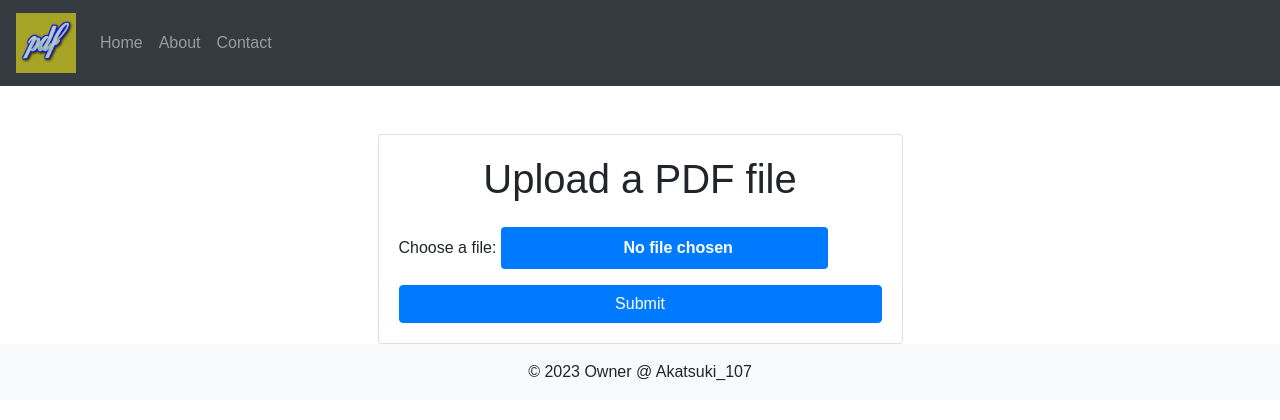
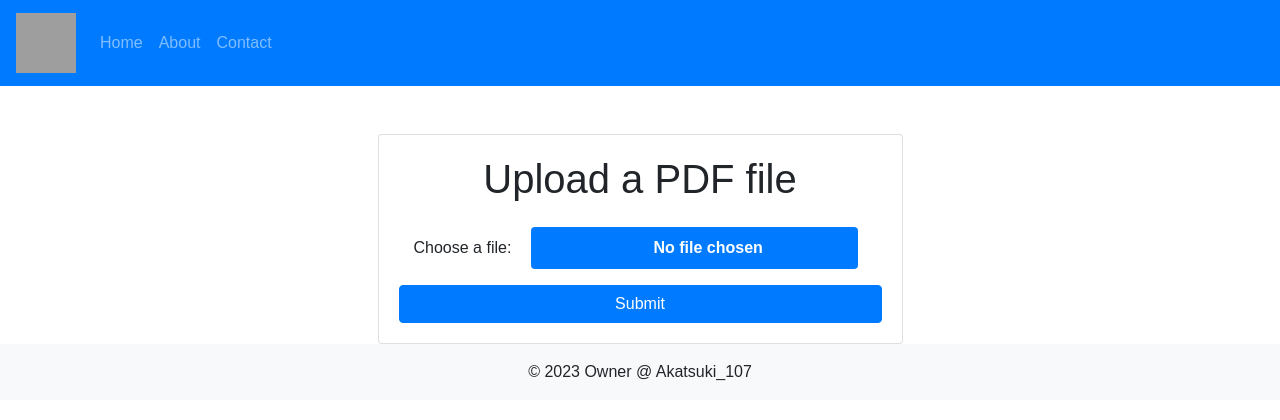
Before and after one commit to RajnishProgrammer/flask-cpc, a Flask app: page / in a window 1280 px wide. Shown: the top 420 px of the page. Run offline with Flask 2, Linux system fonts and the light colour scheme; some libraries are stand-ins or nearby versions; grey boxes are pictures that could not be loaded.

Commit message:
Add files via upload

```diff
--- a/myapp/templates/base.html
+++ b/myapp/templates/base.html
@@ -13,9 +13,9 @@
     {% endblock %}
   </head>
   <body>
-    <nav class="navbar navbar-expand-lg navbar-dark bg-dark">
+    <nav class="navbar navbar-expand-lg navbar-dark bg-primary">
       <a class="navbar-brand" href="{{url_for('bp.upload_pdf')}}">
-  <img src="{{ url_for('static', filename='pdf-logo.png') }}" width="60" height="60" class="d-inline-block align-top" alt="">
+  <img src="{{ url_for('static', filename='pdf-logo.jpg') }}" width="60" height="60" class="d-inline-block align-top" alt="logo">
 </a>
       <button class="navbar-toggler" type="button" data-toggle="collapse" data-target="#navbarNav" aria-controls="navbarNav" aria-expanded="false" aria-label="Toggle navigation">
         <span class="navbar-toggler-icon"></span>
--- a/myapp/templates/upload_pdf.html
+++ b/myapp/templates/upload_pdf.html
@@ -10,9 +10,9 @@
           <div class="card-body">
             <h1 class="text-center mb-4">Upload a PDF file</h1>
             <form method="POST" action="{{ url_for('bp.page_count') }}" enctype="multipart/form-data">
-              <div class="form-group">
-                <label for="pdf-file">Choose a file:</label>
-                <input type="file" id="pdf-file" name="pdf" accept="application/pdf" class="custom-file-upload" required />
+              <div class="form-group form-text">
+                <label for="pdf-file" class="col-auto col-form-label">Choose a file:</label>
+                <input type="file" id="pdf-file" name="pdf" accept="application/pdf" class="custom-file-upload col-auto" required />
               </div>
               <button type="submit" class="btn btn-primary btn-block mt-3">Submit</button>
             </form>
```
